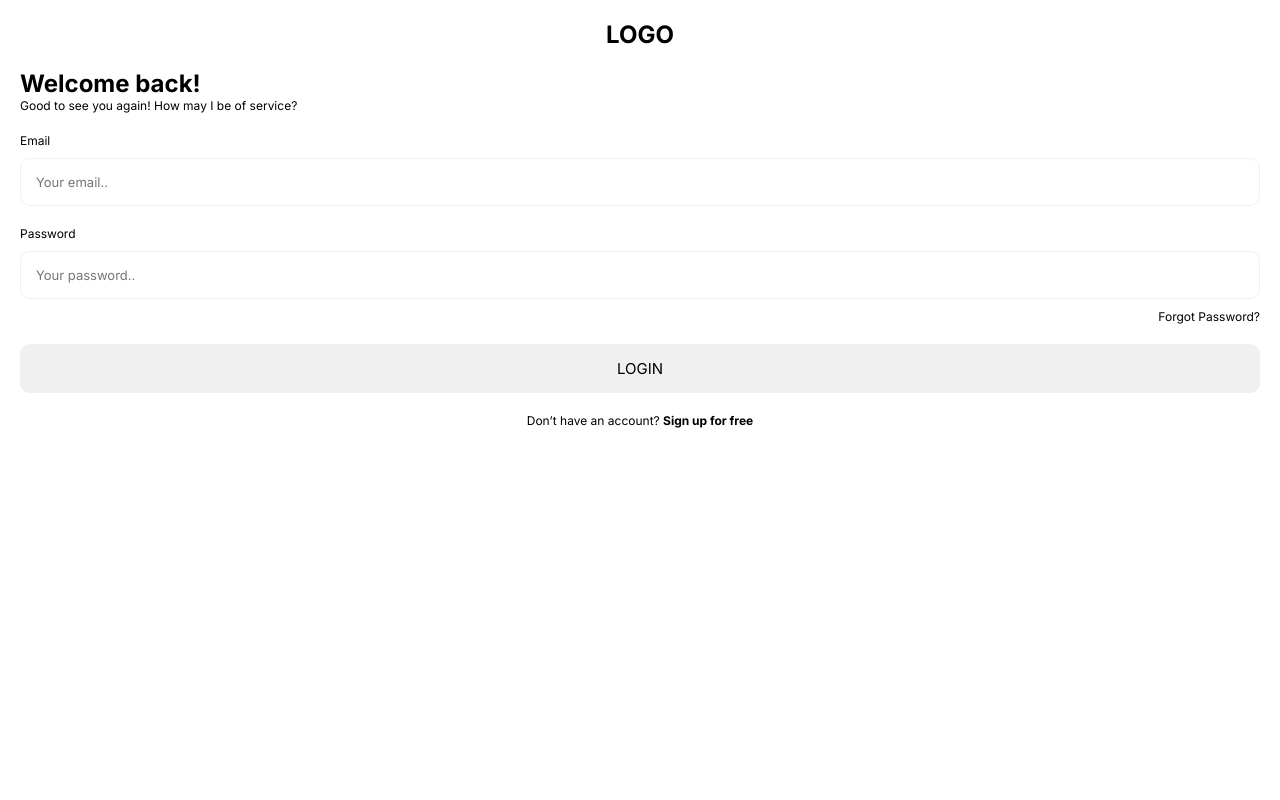
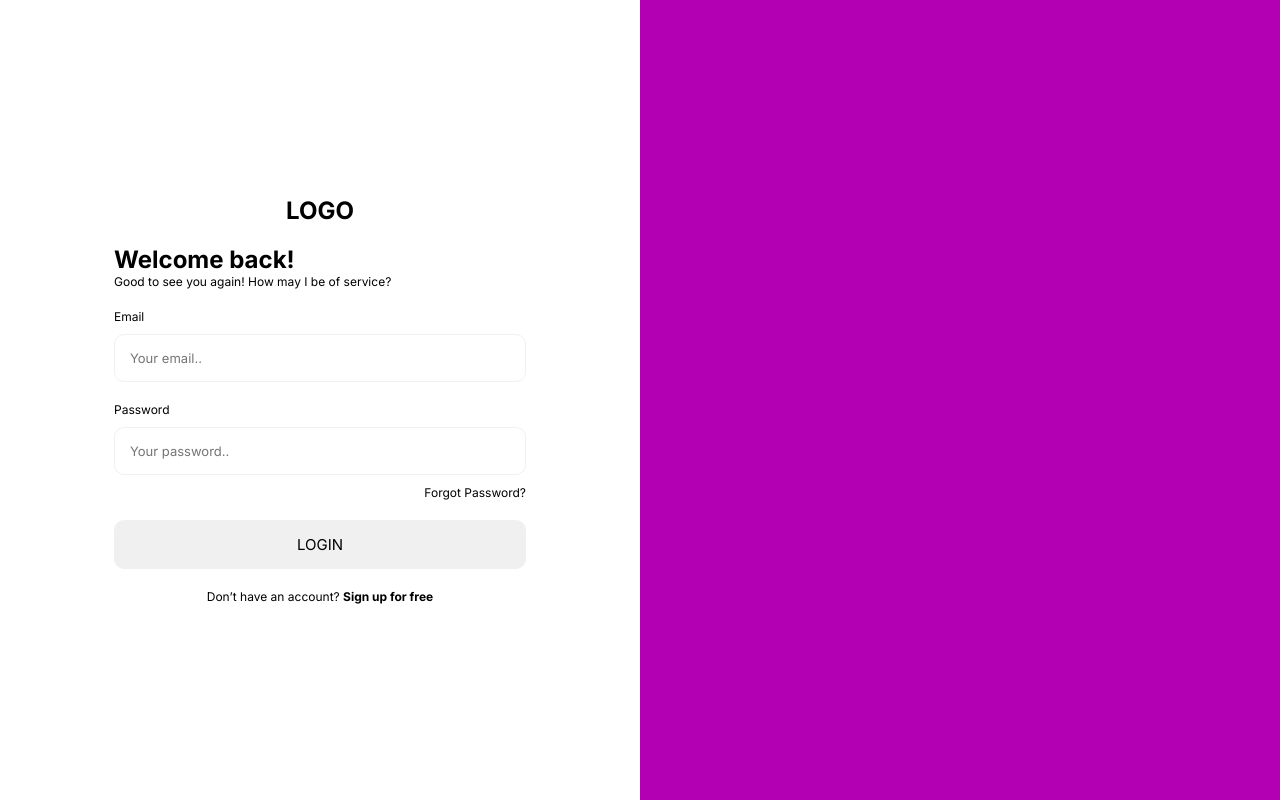
Before and after one commit to carlosr-lotus/bellboy, a Next.js app: page / in a window 1280 px wide. Built offline with nearby package versions, Linux system fonts and the light colour scheme.

Commit message:
UPD desktop login layout

```diff
--- a/src/app/page.module.css
+++ b/src/app/page.module.css
@@ -1,13 +1,12 @@
 /* Mobile first */
 .container {
+    font-size: 1.2rem;
+}
+
+.container > form {
     padding: 2rem;
-    /* height: 100vh; */
-
     display: grid;
     gap: 2rem;
-    /* align-content: center; */
-
-    font-size: 1.2rem;
 }
 
 .inputContainer {
@@ -22,15 +21,46 @@
 .loginButton {
     padding: 1.5rem;
     border-radius: 10px;
+    transition: 0.2s;
+}
+
+.loginButton:hover {
+    width: 100%;
+    box-shadow: 0 0.4em 0.4em -0.4em #b200b2;
+    transform: translateY(-0.25em);
 }
 
 .signUpLink {
     text-align: center;
 }
 
-/*
 @media (min-width: 1024px) {
-  .services {
-    flex-direction: row;
-  }
-} */
+    .container {
+        height: 100vh;
+        display: grid;
+        grid-template-columns: 1fr 1fr;
+    }
+
+    .container > form {
+        padding: 5rem;
+        width: 80%;
+        margin: 0 auto;
+        align-content: center;
+    }
+
+    .wallpaperContainer {
+        background-color: #b200b2;
+    }
+}
+
+@media (min-width: 1336px) {
+    .container > form {
+        width: 70%;
+    }
+}
+
+@media (min-width: 1920px) {
+    .container > form {
+        width: 60%;
+    }
+}
--- a/src/app/page.tsx
+++ b/src/app/page.tsx
@@ -9,6 +9,7 @@ import styles from "./page.module.css";
 export default function Home() {
   return (
     <main className={styles.container}>
+      <form>
         <h1 style={{ textAlign: "center" }}>LOGO</h1>
         <div className={styles.header}>
           <h1>Welcome back!</h1>
@@ -48,6 +49,8 @@ export default function Home() {
         <span className={styles.signUpLink}>
           Don’t have an account? <strong>Sign up for free</strong>
         </span>
+      </form>
+      <div className={styles.wallpaperContainer}></div>
     </main>
   );
 }
```
Lines whose indentation alone changed are shown as unchanged.
